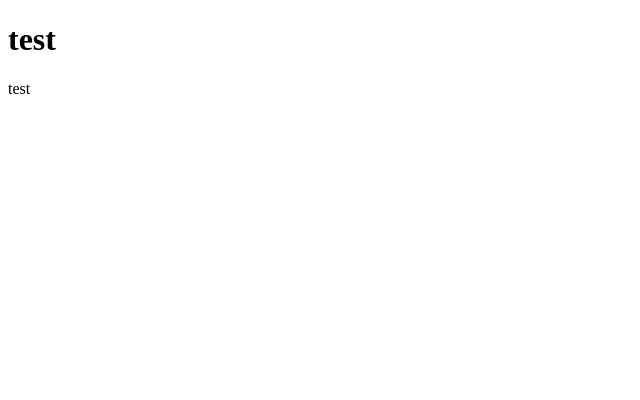
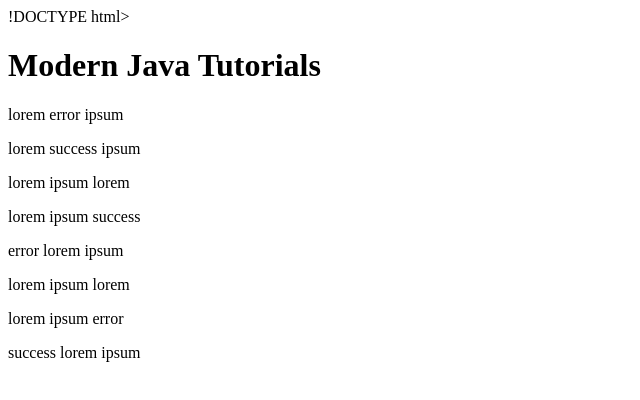
Before and after one commit to TyeSib/Modern-JavaScript.io, a plain HTML site: page index.html in a window 1280 px wide. Shown: the whole page, without its empty margins (0-640 px from the left). Drawn offline with Linux system fonts and the light colour scheme.

Commit message:
updated html that wouldnt change or fix

```diff
--- a/index.html
+++ b/index.html
@@ -1,12 +1,25 @@
-<!DOCTYPE html>
-<html lang="en" dir="ltr">
+!DOCTYPE html>
+<html lang="en">
   <head>
-    <meta charset="utf-8">
-    <title></title>
+    <meta charset="UTF-8" />
+    <meta name="viewport" content="width=device-width, initial-scale=1.0" />
+    <meta http-equiv="X-UA-Compatible" content="ie=edge" />
+    <link rel="stylesheet" href="style.css" />
+    <title>Modern Javascript</title>
   </head>
   <body>
-    <h1>test</h1>
-    <p> test</p>
+    <h1>Modern Java Tutorials</h1>
 
+
+    <p>lorem error ipsum</p>
+    <p>lorem success ipsum</p>
+    <p>lorem ipsum lorem</p>
+    <p>lorem ipsum success</p>
+    <p>error lorem ipsum</p>
+    <p>lorem ipsum lorem</p>
+    <p>lorem ipsum error</p>
+    <p>success lorem ipsum</p>
+
+    <script src="sandbox.js"></script>
   </body>
 </html>
```
